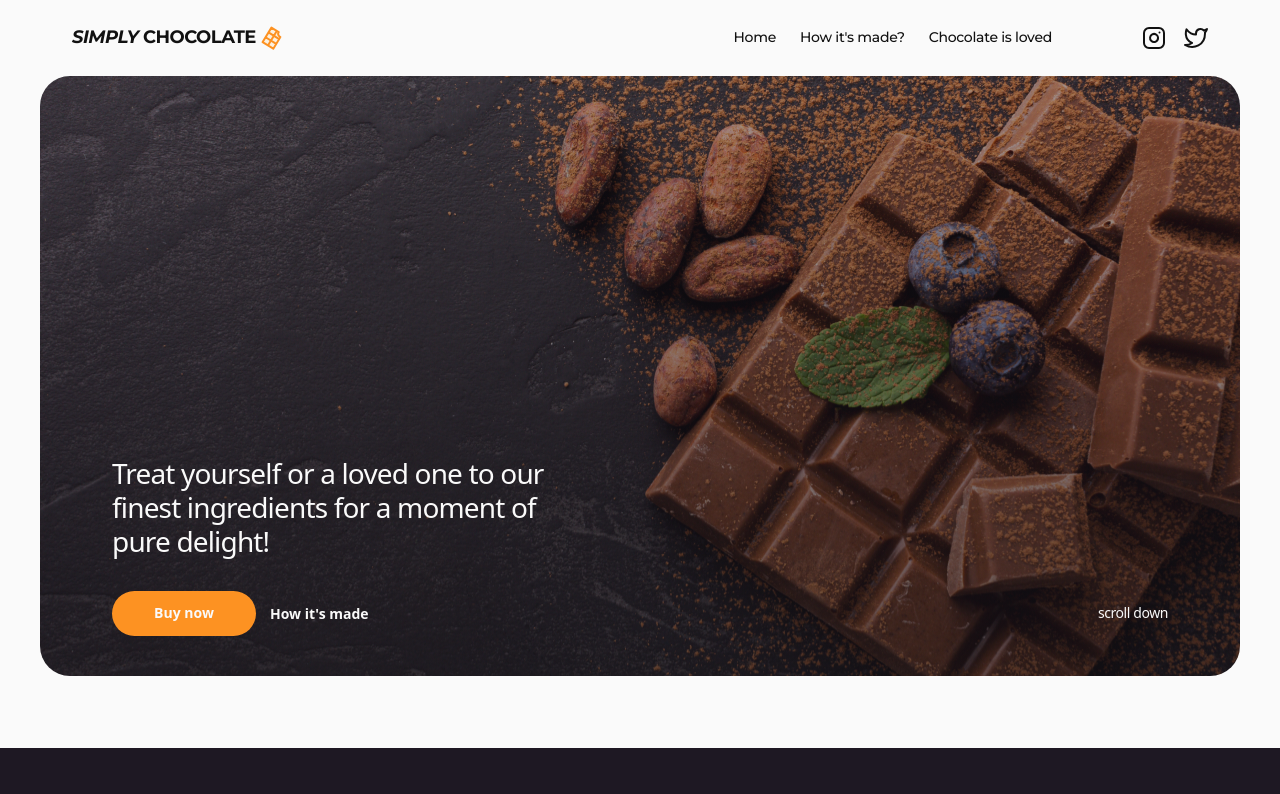
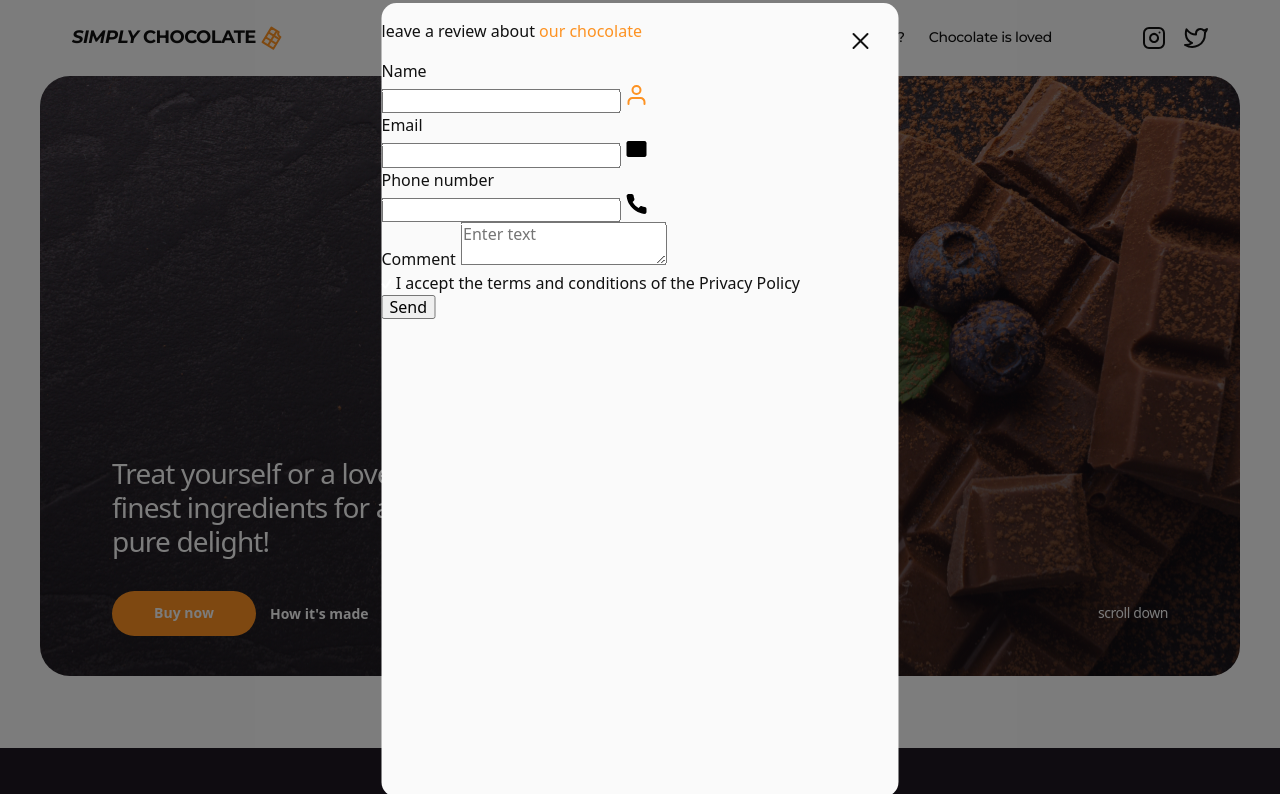
Before and after one commit to Hanna-Bondarenko/SIMPLY_CHOCOLATE, a plain HTML site: page index.html in a window 1280 px wide. Shown: the top 794 px of the page. Drawn offline with nearby package versions, Linux system fonts and the light colour scheme.

Commit message:
add backdrop html

```diff
--- a/index.html
+++ b/index.html
@@ -371,13 +371,97 @@
     </footer>
     <!-- ==================BACKDROP================== -->
 
-    <div class="backdrop">
+    <div class="backdrop is-open">
       <div class="modal">
         <button class="modal-close-btn" type="button">
           <svg class="modal-close-btn-icon" width="28" height="28">
             <use href="./images/icons.svg#icon-close"></use>
           </svg>
         </button>
+        <p class="review-form-description">
+          leave a review about <span class="accent-color">our chocolate</span>
+        </p>
+        <form class="review-form">
+          <div class="review-form-field-wrapper">
+            <label class="review-form-field-label" for="user-first-name">Name</label>
+            <div class="review-form-input-wrapper">
+              <input
+                class="review-form-input"
+                id="user-first-name"
+                type="text"
+                name="user-first-name"
+                pattern="[a-zA-Zа-яА-ЯіІїЇєЄґҐʼ]+"
+                title="Oleksii"
+                required
+              />
+              <svg class="review-form-field-icon" width="24" height="24">
+                <use href="./images/icons.svg#icon-user"></use>
+              </svg>
+            </div>
+          </div>
+          <div class="review-form-field-wrapper">
+            <label class="review-form-field-label" for="user-email">Email</label>
+            <div class="review-form-input-wrapper">
+              <input
+                class="review-form-input"
+                id="user-email"
+                type="email"
+                name="user-email"
+                required
+              />
+              <svg class="review-form-field-icon" width="24" height="24">
+                <use href="./images/icons.svg#icon-mail"></use>
+              </svg>
+            </div>
+          </div>
+          <div class="review-form-field-wrapper">
+            <label class="review-form-field-label" for="user-tel">Phone number</label>
+            <div class="review-form-input-wrapper">
+              <input
+                class="review-form-input"
+                id="user-tel"
+                type="tel"
+                name="user-tel"
+                pattern="[0-9]{3}-[0-9]{3}-[0-9]{2}-[0-9]{2}"
+                title="xxx-xxx-xx-xx"
+                required
+              />
+              <svg class="review-form-field-icon" width="24" height="24">
+                <use href="./images/icons.svg#icon-phone"></use>
+              </svg>
+            </div>
+          </div>
+          <div class="review-form-field-wrapper">
+            <label class="review-form-field-label" for="user-comment">Comment</label>
+            <textarea
+              class="review-form-message"
+              id="user-comment"
+              name="user-comment"
+              required
+              placeholder="Enter text"
+            ></textarea>
+          </div>
+          <div class="review-form-checkbox-wrapper">
+            <input
+              class="review-form-checkbox visually-hidden"
+              id="privacy-policy"
+              type="checkbox"
+              name="privacy-policy"
+              value="true"
+              required
+            />
+            <label class="review-form-checkbox-label" for="privacy-policy">
+              <span class="review-form-own-checkbox">
+                <svg class="review-form-own-checkbox-icon" width="10" height="10">
+                  <use href="./images/icons.svg#icon-checkmark"></use>
+                </svg>
+              </span>
+              I accept the terms and conditions of the
+              <a class="privacy-policy-link" href="">Privacy Policy</a>
+            </label>
+          </div>
+          <button class="review-form-submit" type="submit">Send</button>
+        </form>
       </div>
     </div>
   </body>
```
